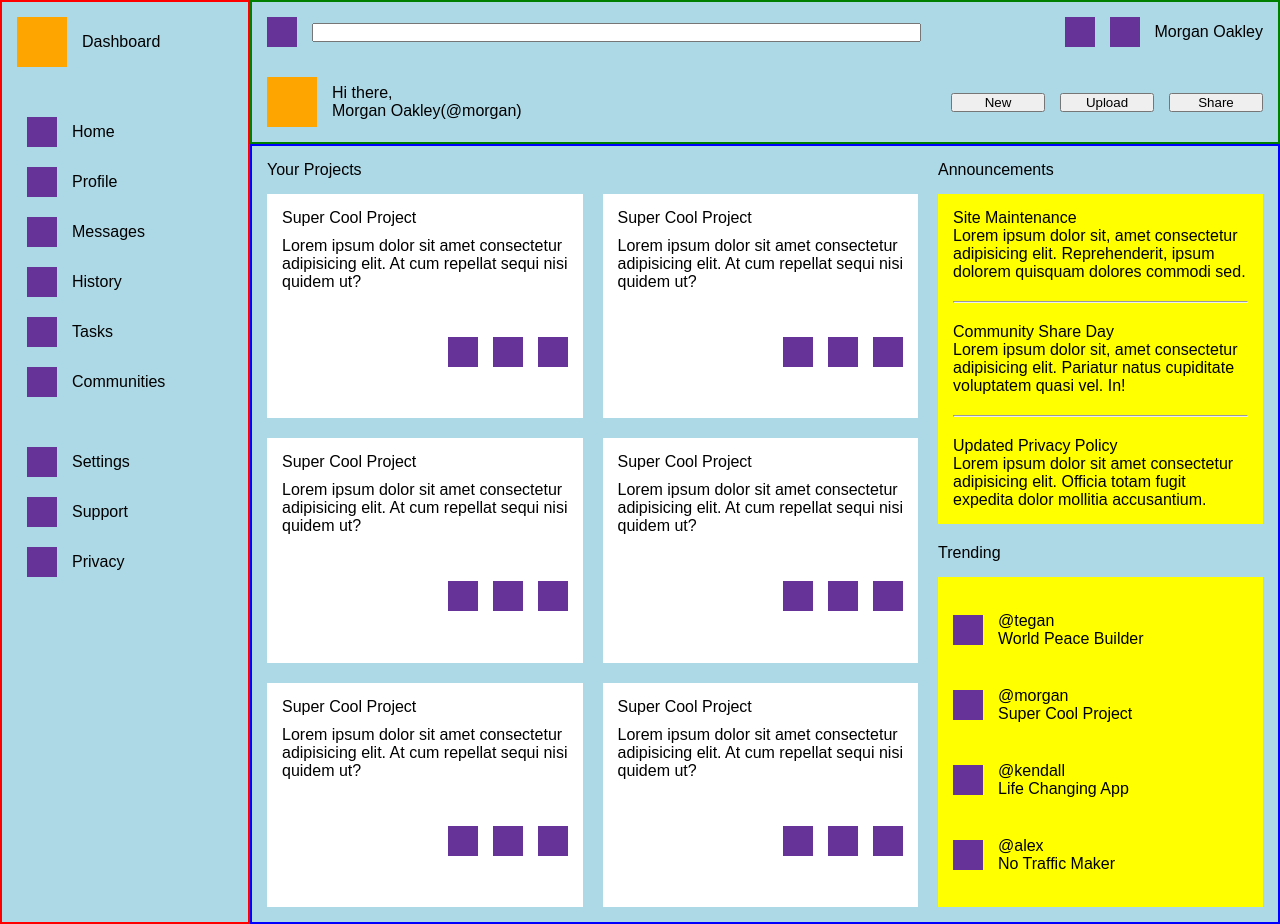
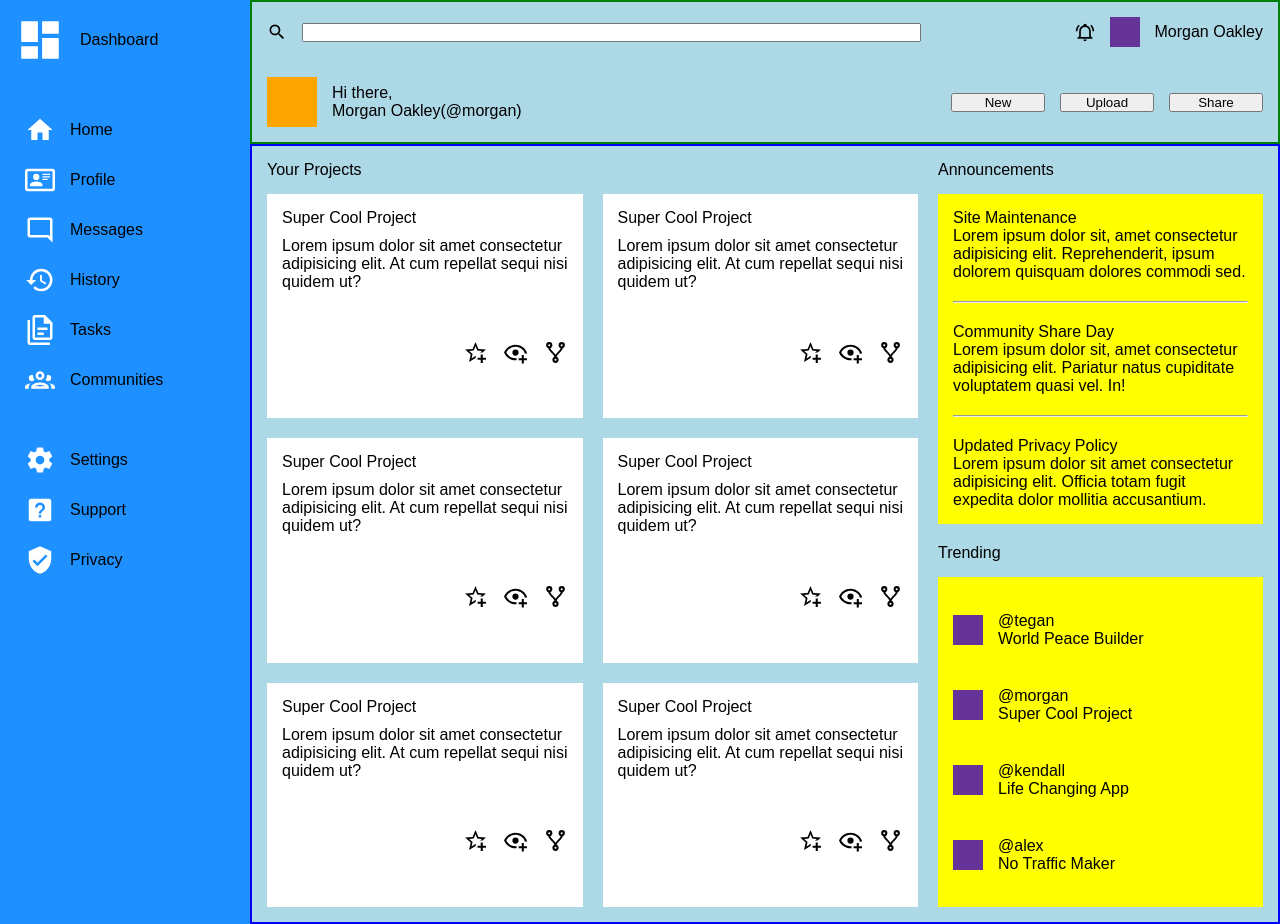
Before and after one commit to flitewidgeon/admin-dashboard, a plain HTML site: page index.html in a window 1280 px wide. Drawn offline with Linux system fonts and the light colour scheme.

Commit message:
Add icons to html

```diff
--- a/index.html
+++ b/index.html
@@ -11,29 +11,63 @@
 <body>
     <div class="grid-container">
         <div class="sidebar">
-            <div class="two-column-row-layout"><span class="large-icon"></span>Dashboard</div>
+            <div class="two-column-row-layout">
+                <img class="filter" src="./img/view-dashboard.svg" alt="dashboard icon" height="50" width="50">
+                Dashboard
+            </div>
             <div class="profile">
-                <div class="two-column-row-layout"><span class="icon"></span>Home</div>
-                <div class="two-column-row-layout"><span class="icon"></span>Profile</div>
-                <div class="two-column-row-layout"><span class="icon"></span>Messages</div>
-                <div class="two-column-row-layout"><span class="icon"></span>History</div>
-                <div class="two-column-row-layout"><span class="icon"></span>Tasks</div>
-                <div class="two-column-row-layout"><span class="icon"></span>Communities</div>
+                <div class="two-column-row-layout">
+                    <img class="filter" src="./img/home.svg" alt="home icon" height="30" width="30">
+                    Home
+                </div>
+                <div class="two-column-row-layout">
+                    <img class="filter" src="./img/card-account-details-outline.svg" alt="account details icon"
+                        height="30" width="30">
+                    Profile
+                </div>
+                <div class="two-column-row-layout">
+                    <img class="filter" src="./img/message-reply-outline.svg" alt="message reply icon" height="30"
+                        width="30">
+                    Messages
+                </div>
+                <div class="two-column-row-layout">
+                    <img class="filter" src="./img/history.svg" alt="history icon" height="30" width="30">
+                    History
+                </div>
+                <div class="two-column-row-layout">
+                    <img class="filter" src="./img/file-document-multiple-outline.svg" alt="multiple file document icon"
+                        height="30" width="30">
+                    Tasks
+                </div>
+                <div class="two-column-row-layout">
+                    <img class="filter" src="./img/account-group-outline.svg" alt="people group icon" height="30"
+                        width="30">
+                    Communities
+                </div>
             </div>
             <div class="setting">
-                <div class="two-column-row-layout"><span class="icon"></span>Settings</div>
-                <div class="two-column-row-layout"><span class="icon"></span>Support</div>
-                <div class="two-column-row-layout"><span class="icon"></span>Privacy</div>
+                <div class="two-column-row-layout">
+                    <img class="filter" src="./img/cog.svg" alt="cog icon" height="30" width="30">
+                    Settings
+                </div>
+                <div class="two-column-row-layout">
+                    <img class="filter" src="./img/help-box.svg" alt="help box icon" height="30" width="30">
+                    Support
+                </div>
+                <div class="two-column-row-layout">
+                    <img class="filter" src="./img/shield-check.svg" alt="shield-check icon" height="30" width="30">
+                    Privacy
+                </div>
             </div>
         </div>
 
         <div class="header">
             <div class="two-column-row-layout">
-                <span class="icon"></span>
+                <img src="./img/magnify.svg" alt="magnify icon" height="20" width="20">
                 <input type="search" name="" id="">
             </div>
             <div class="user-name three-column-row-layout">
-                <span class="icon"></span>
+                <img src="./img/bell-ring-outline.svg" alt="bell ring icon" height="20" width="20">
                 <span class="icon"></span>
                 Morgan Oakley
             </div>
@@ -59,43 +93,61 @@
                         <p class="title">Super Cool Project</p>
                         <p>Lorem ipsum dolor sit amet consectetur adipisicing elit. At cum repellat sequi nisi quidem
                             ut?</p>
-                        <div class="three-column-row-layout"><span class="icon"></span><span class="icon"></span><span
-                                class="icon"></span></div>
+                        <div class="three-column-row-layout">
+                            <img src="./img/star-plus-outline.svg" alt="star plus icon" height="25" width="25">
+                            <img src="./img/eye-plus-outline.svg" alt="eye plus icon" height="25" width="25">
+                            <img src="./img/source-fork.svg" alt="source-fork icon" height="25" width="25">
+                        </div>
                     </div>
                     <div class="card">
                         <p class="title">Super Cool Project</p>
                         <p>Lorem ipsum dolor sit amet consectetur adipisicing elit. At cum repellat sequi nisi quidem
                             ut?</p>
-                        <div class="three-column-row-layout"><span class="icon"></span><span class="icon"></span><span
-                                class="icon"></span></div>
+                        <div class="three-column-row-layout">
+                            <img src="./img/star-plus-outline.svg" alt="star plus icon" height="25" width="25">
+                            <img src="./img/eye-plus-outline.svg" alt="eye plus icon" height="25" width="25">
+                            <img src="./img/source-fork.svg" alt="source-fork icon" height="25" width="25">
+                        </div>
                     </div>
                     <div class="card">
                         <p class="title">Super Cool Project</p>
                         <p>Lorem ipsum dolor sit amet consectetur adipisicing elit. At cum repellat sequi nisi quidem
                             ut?</p>
-                        <div class="three-column-row-layout"><span class="icon"></span><span class="icon"></span><span
-                                class="icon"></span></div>
+                        <div class="three-column-row-layout">
+                            <img src="./img/star-plus-outline.svg" alt="star plus icon" height="25" width="25">
+                            <img src="./img/eye-plus-outline.svg" alt="eye plus icon" height="25" width="25">
+                            <img src="./img/source-fork.svg" alt="source-fork icon" height="25" width="25">
+                        </div>
                     </div>
                     <div class="card">
                         <p class="title">Super Cool Project</p>
                         <p>Lorem ipsum dolor sit amet consectetur adipisicing elit. At cum repellat sequi nisi quidem
                             ut?</p>
-                        <div class="three-column-row-layout"><span class="icon"></span><span class="icon"></span><span
-                                class="icon"></span></div>
+                        <div class="three-column-row-layout">
+                            <img src="./img/star-plus-outline.svg" alt="star plus icon" height="25" width="25">
+                            <img src="./img/eye-plus-outline.svg" alt="eye plus icon" height="25" width="25">
+                            <img src="./img/source-fork.svg" alt="source-fork icon" height="25" width="25">
+                        </div>
                     </div>
                     <div class="card">
                         <p class="title">Super Cool Project</p>
                         <p>Lorem ipsum dolor sit amet consectetur adipisicing elit. At cum repellat sequi nisi quidem
                             ut?</p>
-                        <div class="three-column-row-layout"><span class="icon"></span><span class="icon"></span><span
-                                class="icon"></span></div>
+                        <div class="three-column-row-layout">
+                            <img src="./img/star-plus-outline.svg" alt="star plus icon" height="25" width="25">
+                            <img src="./img/eye-plus-outline.svg" alt="eye plus icon" height="25" width="25">
+                            <img src="./img/source-fork.svg" alt="source-fork icon" height="25" width="25">
+                        </div>
                     </div>
                     <div class="card">
                         <p class="title">Super Cool Project</p>
                         <p>Lorem ipsum dolor sit amet consectetur adipisicing elit. At cum repellat sequi nisi quidem
                             ut?</p>
-                        <div class="three-column-row-layout"><span class="icon"></span><span class="icon"></span><span
-                                class="icon"></span></div>
+                        <div class="three-column-row-layout">
+                            <img src="./img/star-plus-outline.svg" alt="star plus icon" height="25" width="25">
+                            <img src="./img/eye-plus-outline.svg" alt="eye plus icon" height="25" width="25">
+                            <img src="./img/source-fork.svg" alt="source-fork icon" height="25" width="25">
+                        </div>
                     </div>
                 </div>
             </div>
--- a/style.css
+++ b/style.css
@@ -24,7 +24,6 @@ li{
 }
 
 .sidebar{
-    border: 2px red solid;
     grid-column: 1;
     grid-row: 1 / 4;
 }
@@ -43,6 +42,9 @@ li{
     grid-row: 2 / 4;
 }
 
+.filter{
+    filter: invert(1);
+}
 .icon{
     display: inline-block;
     height: 30px;
@@ -146,7 +148,10 @@ li{
 /* sidebar */
 
 .sidebar{
+    background-color: dodgerblue;
+
     padding: 15px;
+
     display: grid;
     align-content: start;
     gap: 50px;
```
Also changed, not shown: img/account-group-outline.svg (added), img/bell-ring-outline.svg (added), img/card-account-details-outline.svg (added), img/cog.svg (added), img/eye-plus-outline.svg (added), img/file-document-multiple-outline.svg (added), img/help-box.svg (added), img/history.svg (added), img/home.svg (added), img/magnify.svg (added), img/message-reply-outline.svg (added), img/shield-check.svg (added), img/source-fork.svg (added), img/star-plus-outline.svg (added), 1 more files.
